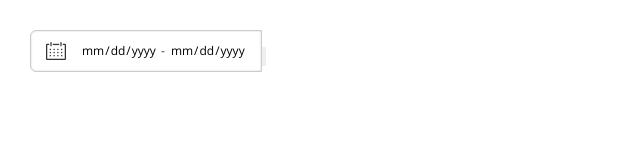
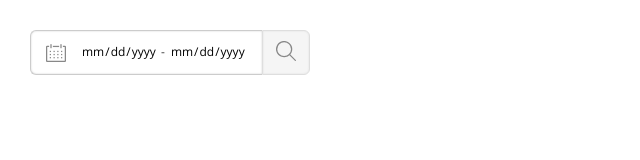
Before and after one commit to phara0hcom/mail_ui_mock, a React (Create React App) app: page / in a window 1280 px wide. Shown: the top 160 px of the page, without its empty margins (0-640 px from the left). Built offline with nearby package versions, Linux system fonts and the light colour scheme.

Commit message:
simpel button added to search

```diff
--- /dev/null
+++ b/src/components/Buttons/SimpleButton.module.scss
@@ -0,0 +1,24 @@
+.button {
+  background-color: #f5f5f5;
+  border: solid #dedede 1px;
+  -moz-box-shadow: inset 0 0 2px #dedede;
+  -webkit-box-shadow: inset 0 0 2px #dedede;
+  box-shadow: inset 0 0 2px #dedede;
+  border-radius: 6px;
+  padding: 1rem 1.3rem;
+  outline: none;
+  cursor: pointer;
+  &:focus {
+    background-color: #dbdbdb;
+  }
+  &:active {
+    background-color: #ccc;
+  }
+}
+
+.buttonLeft {
+  border-radius: 6px 0 0 6px;
+}
+.buttonRight {
+  border-radius: 0 6px 6px 0;
+}
--- /dev/null
+++ b/src/components/Buttons/SimpleButton.tsx
@@ -0,0 +1,23 @@
+import React from 'react';
+
+import defaultClasses from './SimpleButton.module.scss';
+
+export interface SimpleButtonProps {
+  children?: React.ReactNode;
+  buttonClass?: string;
+  section?: 'left' | 'right';
+}
+
+const SimpleButton: React.SFC<SimpleButtonProps> = (props) => {
+  const { children, buttonClass, section } = props;
+  const btnClassName = [
+    defaultClasses.button,
+    ...(section === 'left' ? [defaultClasses.buttonLeft] : []),
+    ...(section === 'right' ? [defaultClasses.buttonRight] : []),
+    buttonClass,
+  ].join(' ');
+
+  return <button className={btnClassName}>{children}</button>;
+};
+
+export default SimpleButton;
--- a/src/components/DateSearchBar/DateSearchBar.module.scss
+++ b/src/components/DateSearchBar/DateSearchBar.module.scss
@@ -14,9 +14,11 @@
 
 .DateSearchBarLeft {
   border-radius: 6px 0 0 6px;
+  border-right: none;
 }
 .DateSearchBarRight {
   border-radius: 0 6px 6px 0;
+  border-left: none;
 }
 
 .calenderInputDiv {
@@ -36,9 +38,14 @@
   font-family: inherit;
 }
 
+.buttonIcon,
 .icon {
   width: 2rem;
   height: 2rem;
+  flex: 0 0 2rem;
+  color: #888888;
+}
+
+.icon {
   margin-right: 1.5rem;
-  flex: 0 0 2rem;
 }
--- a/src/components/DateSearchBar/DateSearchBar.tsx
+++ b/src/components/DateSearchBar/DateSearchBar.tsx
@@ -3,12 +3,14 @@ import { ReactComponent as CalenderIcon } from '../../assets/images/icon_calende
 import { ReactComponent as SearchIcon } from '../../assets/images/icon_search.svg';
 
 import defaultClasses from './DateSearchBar.module.scss';
+import SimpleButton from '../Buttons/SimpleButton';
 
 export interface DateSearchBarProps {
   classNames?: {
     DateSearchBar?: string;
     input?: string;
     icon?: string;
+    buttonIcon?: string;
   };
   section?: 'left' | 'right';
   showIcon?: boolean;
@@ -20,21 +22,26 @@ const DateSearchBar: React.SFC<DateSearchBarProps> = (props) => {
     defaultClasses.DateSearchBar,
     ...(section === 'left' ? [defaultClasses.DateSearchBarLeft] : []),
     ...(section === 'right' ? [defaultClasses.DateSearchBarRight] : []),
-    ...(classNames && classNames!.DateSearchBar ? [classNames!.DateSearchBar] : []),
+    ...(classNames && classNames!.DateSearchBar ? [classNames!.DateSearchBar] : [])
   ].join(' ');
 
   const inputClasses = [
     defaultClasses.input,
-    ...(classNames && classNames!.input ? [classNames!.input] : []),
+    ...(classNames && classNames!.input ? [classNames!.input] : [])
   ].join(' ');
 
   const iconClasses = [
     defaultClasses.icon,
-    ...(classNames && classNames!.icon ? [classNames!.icon] : []),
+    ...(classNames && classNames!.icon ? [classNames!.icon] : [])
+  ].join(' ');
+
+  const buttonIconClasses = [
+    defaultClasses.buttonIcon,
+    ...(classNames && classNames!.buttonIcon ? [classNames!.buttonIcon] : [])
   ].join(' ');
 
   return (
-    <>
+    <div className='flex'>
       <div className={DateSearchBarClass}>
         {showIcon ? <CalenderIcon className={iconClasses} /> : null}
         <div className={defaultClasses.calenderInputDiv}>
@@ -45,15 +52,15 @@ const DateSearchBar: React.SFC<DateSearchBarProps> = (props) => {
           <input className={inputClasses} type='date' />
         </div>
       </div>
-      <button>
-        <SearchIcon />
-      </button>
-    </>
+      <SimpleButton section='right'>
+        <SearchIcon className={buttonIconClasses} />
+      </SimpleButton>
+    </div>
   );
 };
 
 DateSearchBar.defaultProps = {
-  showIcon: true,
+  showIcon: true
 };
 
 export default DateSearchBar;
--- a/src/container/App.css
+++ b/src/container/App.css
@@ -1,3 +1,7 @@
 .App {
   text-align: left;
 }
+
+.flex {
+  display: flex;
+}
```
